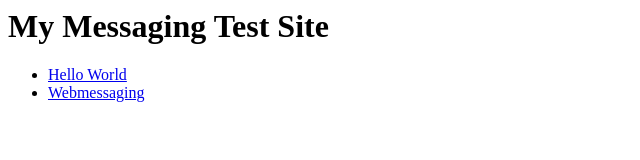
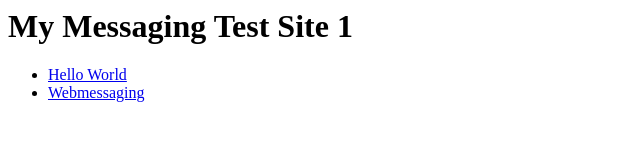
Before and after one commit to YuSangGu/Webmessaging, a plain HTML site: page index.html in a window 1280 px wide. Shown: the full height of the page, 0-640 px from the left. Drawn offline with Linux system fonts and the light colour scheme.

Commit message:
Update index.html

```diff
--- a/index.html
+++ b/index.html
@@ -2,7 +2,7 @@
 
    <body>
 
-      <h1>My Messaging Test Site</h1>
+      <h1>My Messaging Test Site 1</h1>
 
       <nav>
 
```
